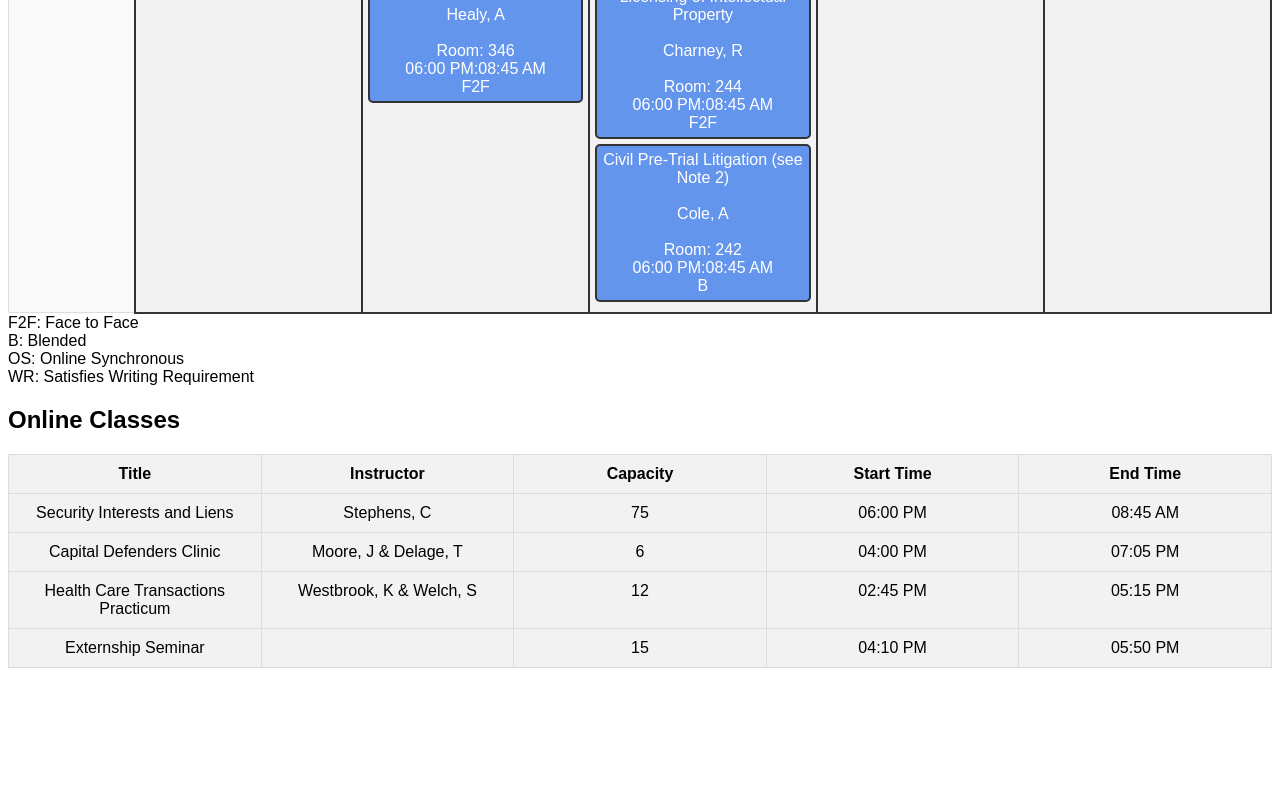
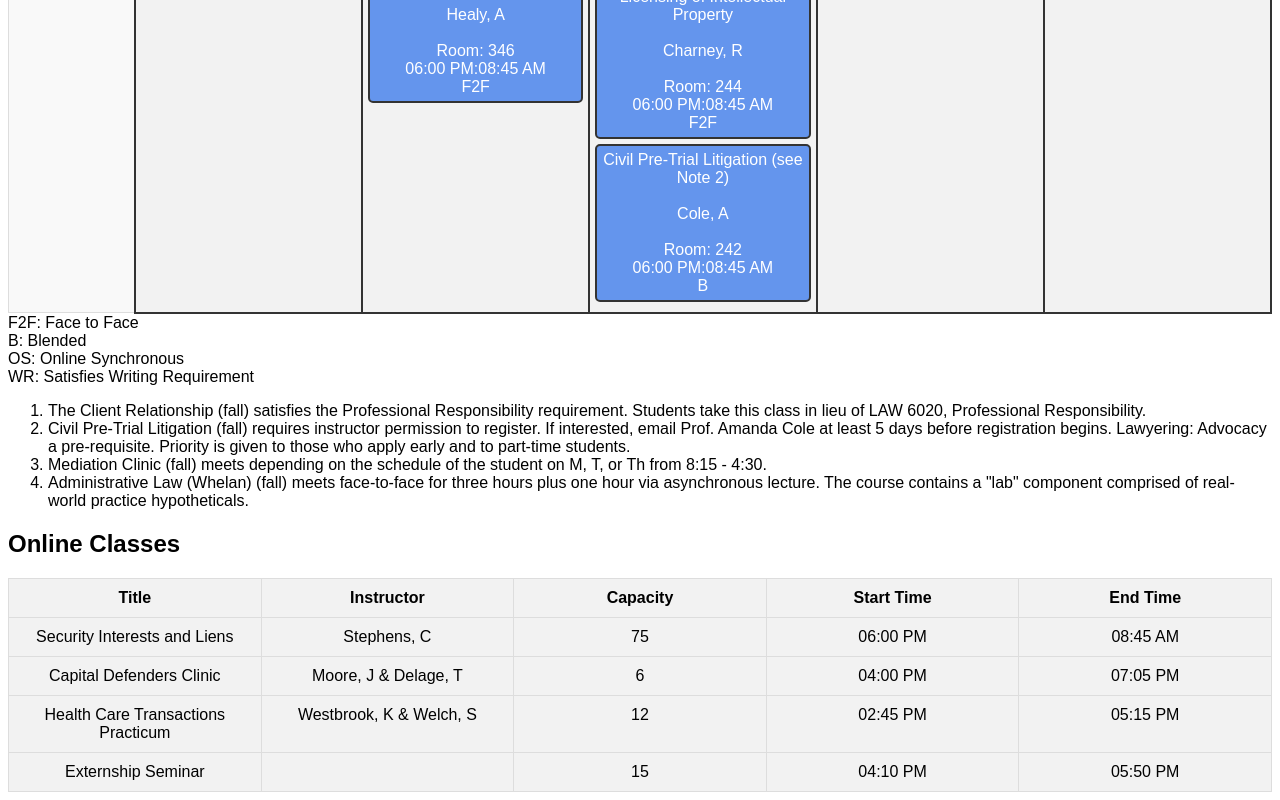
Before and after one commit to danquiggin/Law-Schedule-Fall-2025, a plain HTML site: page index.html in a window 1280 px wide. Shown: the part 7912-8712 px from the top of the page. Before the commit the page ends 8588 px from the top, so only its background shows below. Drawn offline with Linux system fonts and the light colour scheme.

Commit message:
Update index.html

```diff
--- a/index.html
+++ b/index.html
@@ -81,7 +81,13 @@
     <tr>F2F: Face to Face<br> B: Blended<br> OS: Online Synchronous<br> WR: Satisfies Writing Requirement</tr>
     </tbody>
   </table>
-
+  <!-- Notes -->
+  <ol>
+    <li>The Client Relationship (fall) satisfies the Professional Responsibility requirement. Students take this class in lieu of LAW 6020, Professional Responsibility.</li>
+    <li>Civil Pre-Trial Litigation (fall) requires instructor permission to register. If interested, email Prof. Amanda Cole at least 5 days before registration begins. Lawyering: Advocacy a pre-requisite. Priority is given to those who apply early and to part-time students.</li>
+    <li>Mediation Clinic (fall) meets depending on the schedule of the student on M, T, or Th from 8:15 - 4:30.</li>
+    <li>Administrative Law (Whelan) (fall) meets face-to-face for three hours plus one hour via asynchronous lecture. The course contains a "lab" component comprised of real-world practice hypotheticals.</li>
+  </ol>
 
   <h2>Online Classes</h2>
   <table class="online-classes-table">
```
